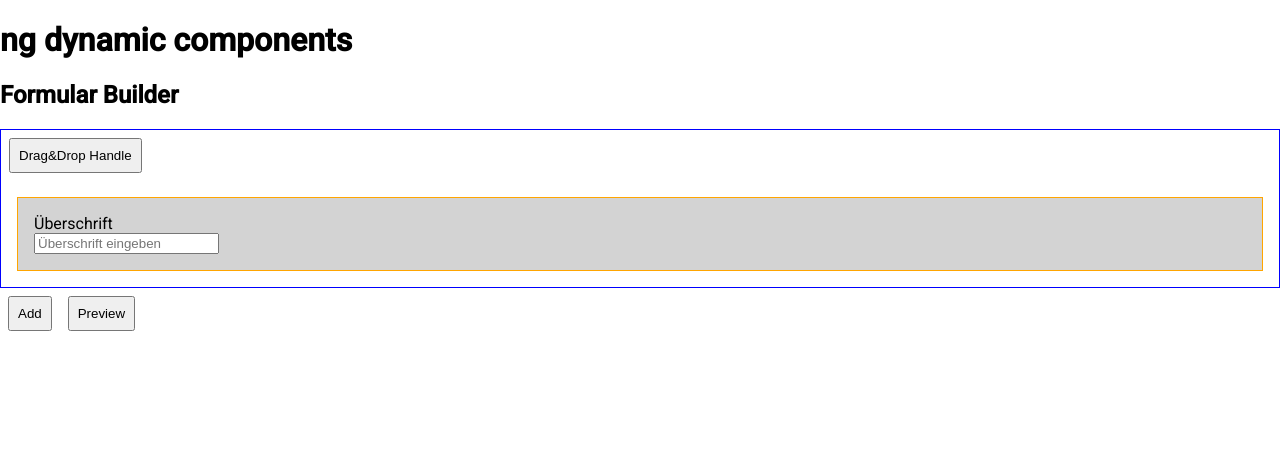
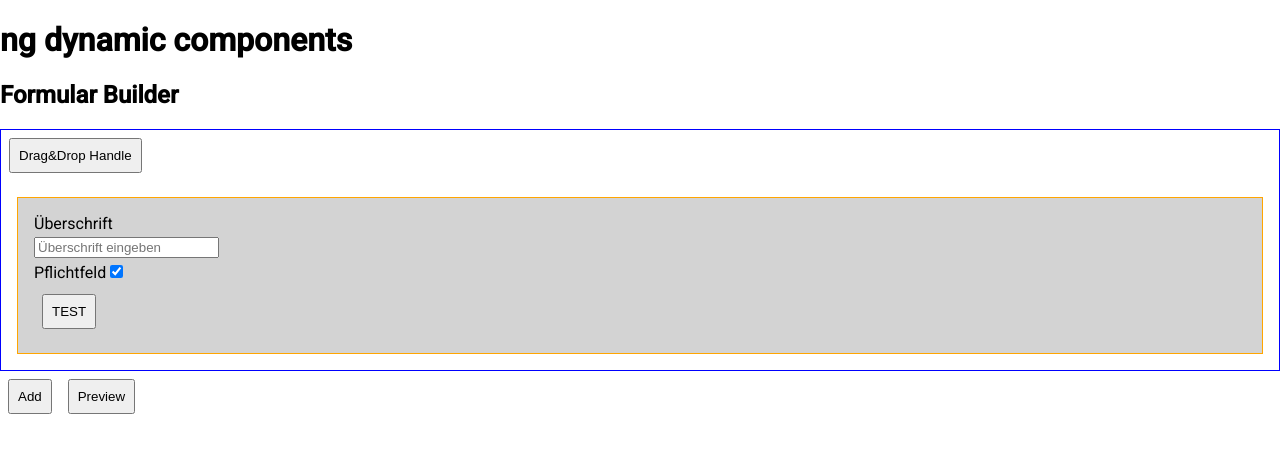
Before and after one commit to philipasdf/ng-dynamic-components, an Angular app: page / in a window 1280 px wide. Shown: the top 452 px of the page. Built offline with nearby package versions, Linux system fonts and the light colour scheme.

Commit message:
Ueberschrift: ReactiveForms eingesetzt

```diff
--- a/src/app/form-components/ueberschrift.component.ts
+++ b/src/app/form-components/ueberschrift.component.ts
@@ -1,23 +1,39 @@
 import { DragDropModule } from '@angular/cdk/drag-drop';
 import { CommonModule } from '@angular/common';
 import { Component, Input } from '@angular/core';
+import { FormBuilder, FormControl, ReactiveFormsModule } from '@angular/forms';
 
 @Component({
   selector: 'app-small-cmp',
   standalone: true,
-  imports: [CommonModule, DragDropModule],
+  imports: [CommonModule, DragDropModule, ReactiveFormsModule],
   template: `
     @if(modus === 'wysiwyg') {
     <div class="component-marker">
       <label>Überschrift</label>
-      <br />
-      <input placeholder="Überschrift eingeben" />
+      <input [formControl]="ueberschrift" placeholder="Überschrift eingeben" />
+      <div>
+        <label>Pflichtfeld</label>
+        <input [formControl]="pflichtfeld" type="checkbox" />
+      </div>
+      <button (click)="testForm()">TEST</button>
     </div>
     } @else {
-    <h3>lalala</h3>
+    <h3>{{ title }}</h3>
     }
   `,
 })
 export class UeberschriftComponent {
   @Input({ required: true }) modus!: 'wysiwyg' | 'formular';
+  @Input({ required: false }) title?: string;
+
+  ueberschrift: FormControl<string> = this.fb.nonNullable.control({ value: '', disabled: false });
+  pflichtfeld: FormControl<boolean> = this.fb.nonNullable.control({ value: true, disabled: false });
+
+  constructor(private fb: FormBuilder) {}
+
+  testForm() {
+    console.log(this.ueberschrift.value);
+    console.log(this.pflichtfeld.value);
+  }
 }
--- a/src/app/formular-builder.component.ts
+++ b/src/app/formular-builder.component.ts
@@ -62,7 +62,12 @@ export class FormularBuilderComponent {
 
   onShowPreview() {
     console.log('Print Component Config in Console');
-    console.log(this.configDragList);
+    console.log(
+      this.configDragList.forEach((c) => {
+        // TODO wie kriege ich die aktuelle Konfiguration aus den wysiwyg-Komponenten raus??
+        console.log(c.component);
+      })
+    );
     this.configPreview = cloneDeep(this.configDragList);
     this.configPreview = this.configPreview.map((c) => {
       c.inputs!['modus'] = 'formular';
--- a/src/styles.scss
+++ b/src/styles.scss
@@ -23,4 +23,8 @@ body {
   background-color: lightgray;
   padding: 1rem;
   margin: 1rem;
+  display: flex;
+  flex-direction: column;
+  gap: 0.25rem;
+  align-items: flex-start;
 }
```
